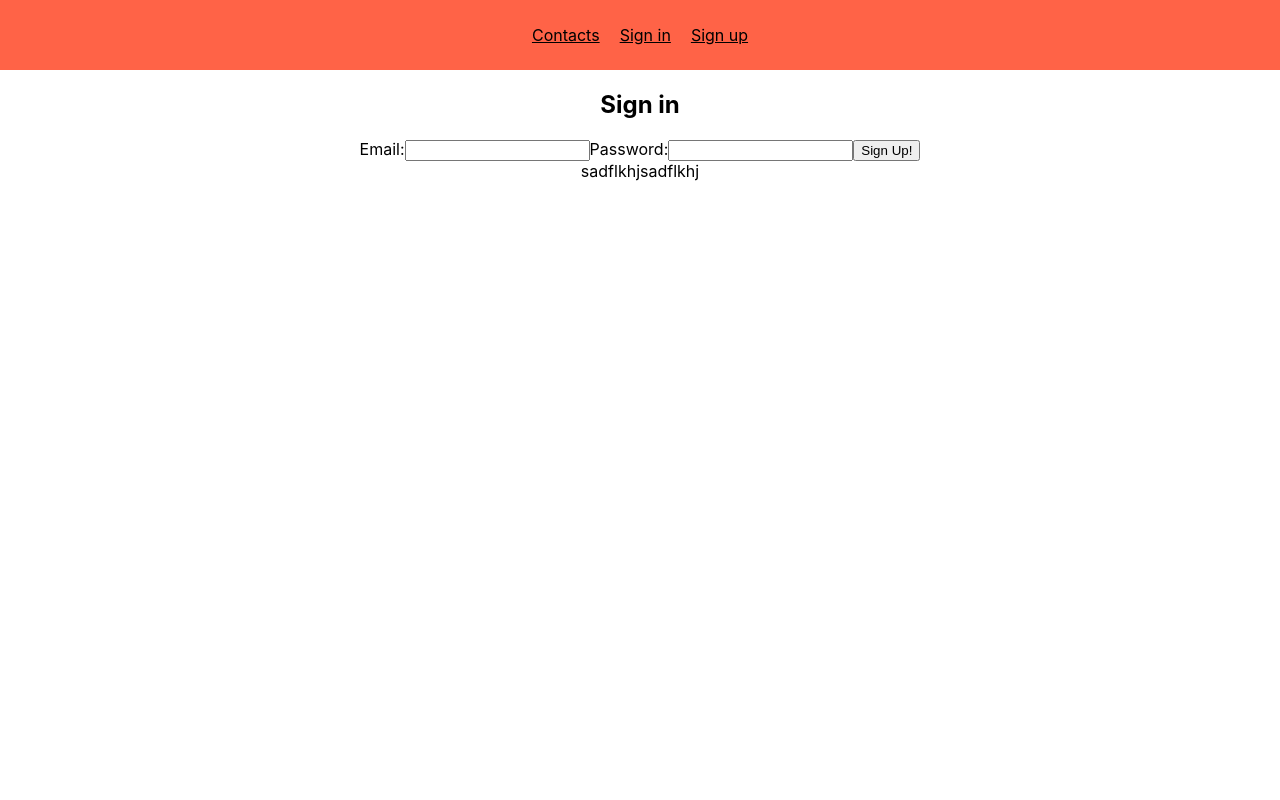
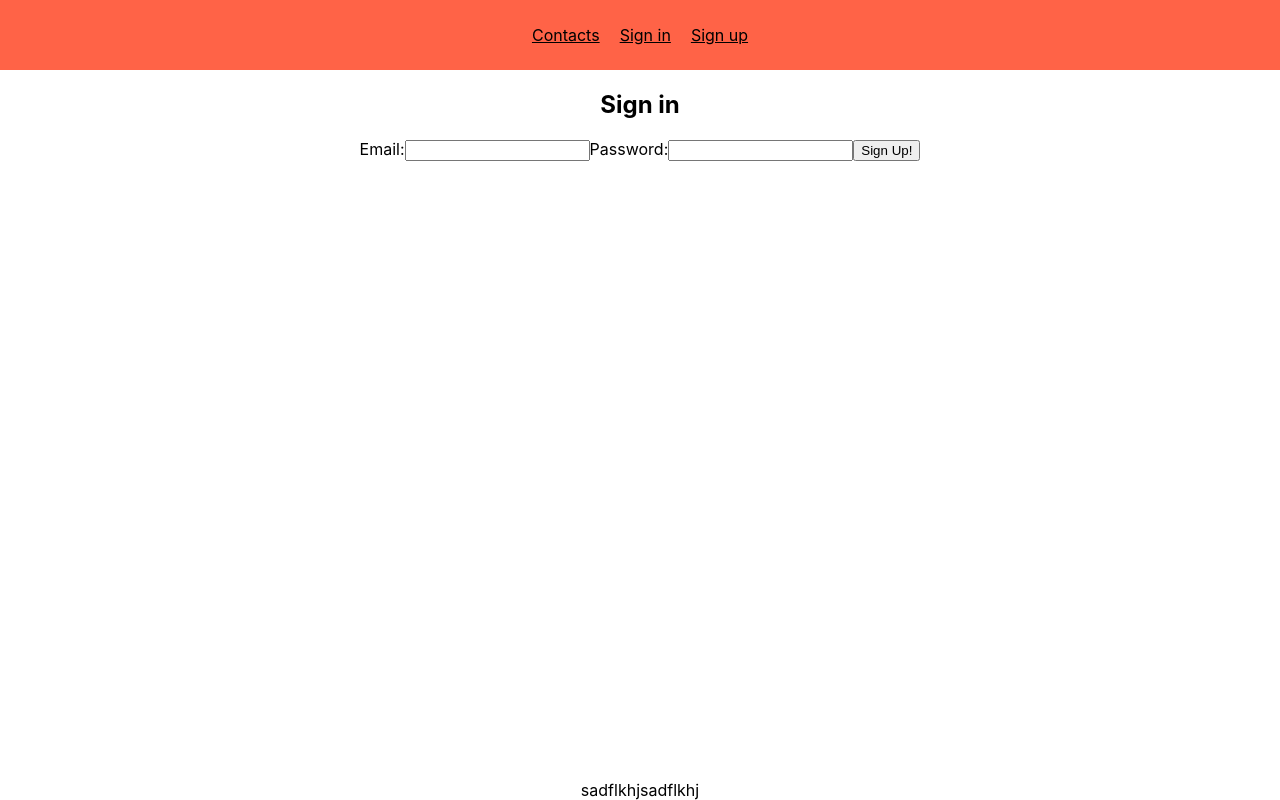
Before and after one commit to gradussus/goit-react-hw-08-phonebook, a React (Create React App) app: page /goit-react-hw-08-phonebook/login in a window 1280 px wide. Built offline with nearby package versions, Linux system fonts and the light colour scheme.

Commit message:
almost done

```diff
--- a/src/components/App.jsx
+++ b/src/components/App.jsx
@@ -9,6 +9,7 @@ import { useEffect } from 'react';
 import { refresh } from 'redux/auth/authOperations';
 import { PublicRoute } from './Routes/PublicRoute';
 
+const HomePage = lazy(() => import('../pages/HomePage/HomePage'));
 const ContactsPage = lazy(() => import('../pages/Contacts/Contacts'));
 const LoginPage = lazy(() => import('../pages/Login/Login'));
 const RegisterPage = lazy(() => import('../pages/Register/Register'));
@@ -23,6 +24,7 @@ export const App = () => {
     <Container>
       <Routes>
         <Route path="/" element={<Layout />}>
+          <Route index element={<HomePage />} />
           <Route
             path="/login"
             element={
--- a/src/components/Layout/Layout.jsx
+++ b/src/components/Layout/Layout.jsx
@@ -4,12 +4,12 @@ import { Outlet } from 'react-router-dom';
 import { getIsLoggedIn } from 'redux/auth/authSelectors';
 import { useSelector } from 'react-redux';
 
-import { Header, Link } from './Layout.styled';
+import { Header, Link, Footer, Wrapper, Main } from './Layout.styled';
 
 export const Layout = () => {
   const isLoggedIn = useSelector(getIsLoggedIn);
   return (
-    <>
+    <Wrapper>
       <Header>
         <nav>
           <Link to={'/contacts'}>Contacts</Link>
@@ -23,12 +23,14 @@ export const Layout = () => {
           )}
         </nav>
       </Header>
-      <Suspense
-      // fallback={<Loader />}
-      >
-        <Outlet />
-      </Suspense>
-      <footer>sadflkhjsadflkhj</footer>
-    </>
+      <Main>
+        <Suspense
+        // fallback={<Loader />}
+        >
+          <Outlet />
+        </Suspense>
+      </Main>
+      <Footer>sadflkhjsadflkhj</Footer>
+    </Wrapper>
   );
 };
--- a/src/components/Layout/Layout.styled.jsx
+++ b/src/components/Layout/Layout.styled.jsx
@@ -1,14 +1,25 @@
-import styled from "styled-components";
+import styled from 'styled-components';
 import { NavLink } from 'react-router-dom';
 
 export const Header = styled.header`
-background-color: tomato;
-padding-top: 25px;
-padding-bottom: 25px;
-width: 100%;
-`
+  background-color: tomato;
+  padding-top: 25px;
+  padding-bottom: 25px;
+`;
 
 export const Link = styled(NavLink)`
-margin: 10px;
+  margin: 10px;
   color: black;
-`
+`;
+export const Wrapper = styled.div`
+  width: 100%;
+  min-height: 100%;
+  display: flex;
+  flex-direction: column;
+  align-items: stretch;
+  align-content: stretch;
+`;
+export const Main = styled.main`
+  flex: 1 1 auto;
+`;
+export const Footer = styled.footer``;
--- a/src/index.css
+++ b/src/index.css
@@ -13,7 +13,13 @@ code {
   font-family: source-code-pro, Menlo, Monaco, Consolas, 'Courier New',
     monospace;
 }
-
-asd {
-  background-color: tomato;
+html,
+body {
+  height: 100%;
 }
+#root {
+  height: 100%;
+}
+section {
+  height: 100%;
+}
--- a/src/pages/Contacts/Contacts.jsx
+++ b/src/pages/Contacts/Contacts.jsx
@@ -9,9 +9,9 @@ const Contacts = () => {
   console.log('sadf' + contacts.length);
   return (
     <>
-      <h1 style={{fontFamily:'Sriracha'}}>Phonebook</h1>
+      <h1 style={{ fontFamily: 'Sriracha' }}>Phonebook</h1>
       <ContactForm />
-      <h2 style={{fontFamily:'Sriracha'}}>Contacts</h2>
+      <h2 style={{ fontFamily: 'Sriracha' }}>Contacts</h2>
       <Filter />
       <ContactList />
     </>
--- /dev/null
+++ b/src/pages/HomePage/HomePage.jsx
@@ -0,0 +1,21 @@
+import { H1, Link } from './HomePage.styled';
+
+const HomePage = () => {
+  return (
+    <main>
+      <H1>Hello, this is Phonebook</H1>
+      <div>
+        In this application you can save your contacts. To do this, you need to
+        <br />
+        <br />
+        <Link to={'/register'}>REGISTER</Link>
+        <br />
+        <br /> or <br />
+        <br />
+        <Link to={'/login'}>LOGIN</Link> <br />
+      </div>
+    </main>
+  );
+};
+
+export default HomePage;
--- /dev/null
+++ b/src/pages/HomePage/HomePage.styled.jsx
@@ -0,0 +1,10 @@
+import styled from 'styled-components';
+import { NavLink } from 'react-router-dom';
+
+export const H1 = styled.h1`
+  font-family: 'Sriracha';
+`;
+export const Link = styled(NavLink)`
+  font-family: 'Sriracha';
+  color: tomato;
+`;
```
